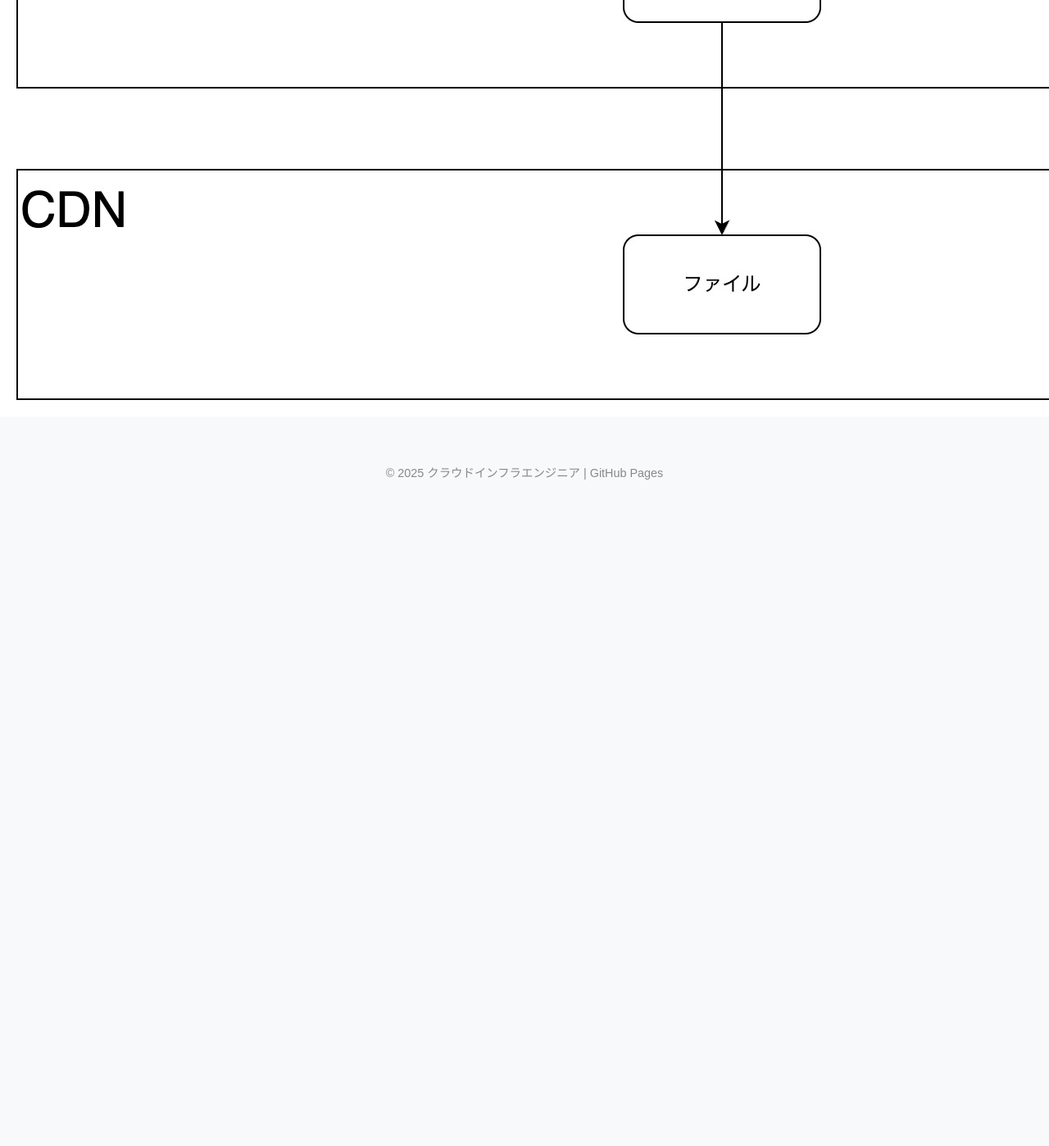
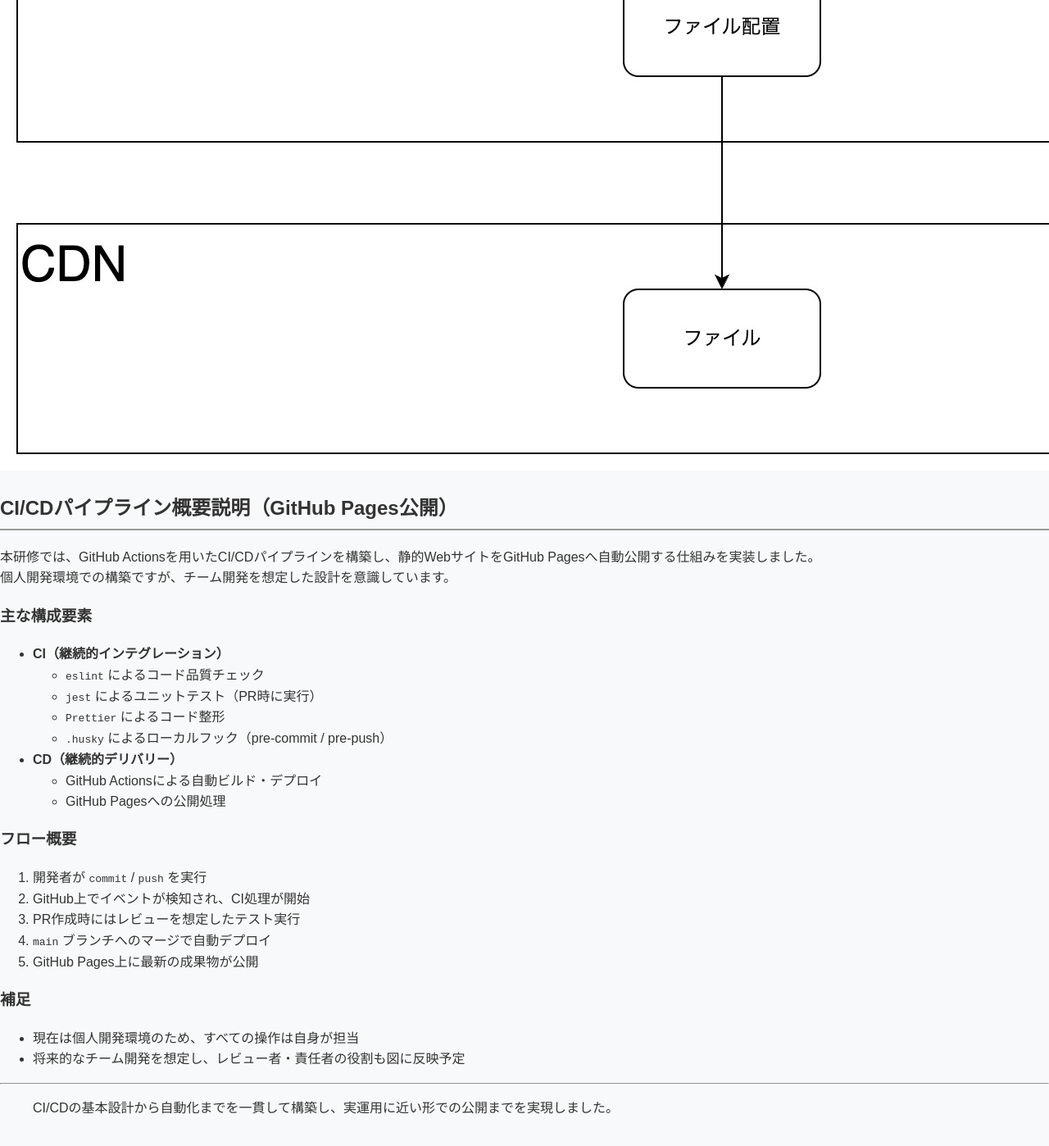
Before and after one commit to cloudrobo48/aws-cloud, a Jekyll site: the page built from docs/projects/github-pages-ci.md, in a window 1280 px wide and 1400 px high, scrolled down 2562 px. Shown: the whole window at 82% size. Built offline with Jekyll 4.4.1, drawn with Linux system fonts in a browser that asks for light colours; our own code applies the rules of GitHub Pages for plain Markdown files; before the commit the page ends 3186 px from its top, so only the background shows below that; some of the changed text lies outside the part shown.

Commit message:
update md

```diff
--- a/docs/projects/github-pages-ci.md
+++ b/docs/projects/github-pages-ci.md
@@ -2,6 +2,42 @@
 layout: default
 ---
 
-# Github PagesへのCI
+# Github PagesへのCI/CDパイプライン
+
+## CI/CDパイプライン構成図
 
 ![CI/CDフロー]({{ site.baseurl }}/images/CICD-GithubPages.jpg)
+
+## CI/CDパイプライン概要説明（GitHub Pages公開）
+
+本研修では、GitHub Actionsを用いたCI/CDパイプラインを構築し、静的WebサイトをGitHub Pagesへ自動公開する仕組みを実装しました。
+個人開発環境での構築ですが、チーム開発を想定した設計を意識しています。
+
+### 主な構成要素
+
+- **CI（継続的インテグレーション）**
+  - `eslint` によるコード品質チェック
+  - `jest` によるユニットテスト（PR時に実行）
+  - `Prettier` によるコード整形
+  - `.husky` によるローカルフック（pre-commit / pre-push）
+
+- **CD（継続的デリバリー）**
+  - GitHub Actionsによる自動ビルド・デプロイ
+  - GitHub Pagesへの公開処理
+
+### フロー概要
+
+1. 開発者が `commit` / `push` を実行
+2. GitHub上でイベントが検知され、CI処理が開始
+3. PR作成時にはレビューを想定したテスト実行
+4. `main` ブランチへのマージで自動デプロイ
+5. GitHub Pages上に最新の成果物が公開
+
+### 補足
+
+- 現在は個人開発環境のため、すべての操作は自身が担当
+- 将来的なチーム開発を想定し、レビュー者・責任者の役割も図に反映予定
+
+---
+
+> CI/CDの基本設計から自動化までを一貫して構築し、実運用に近い形での公開までを実現しました。
```
